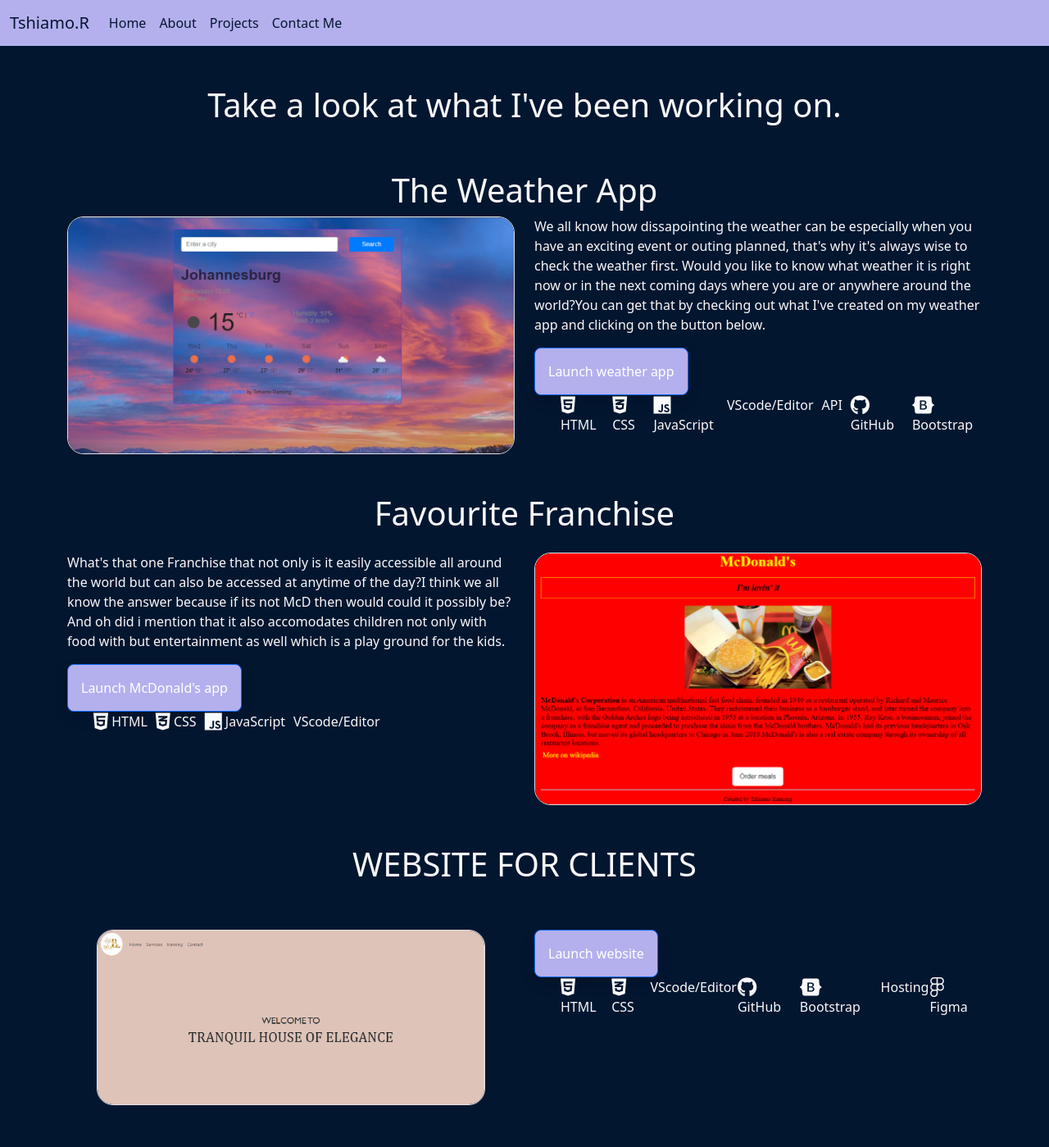
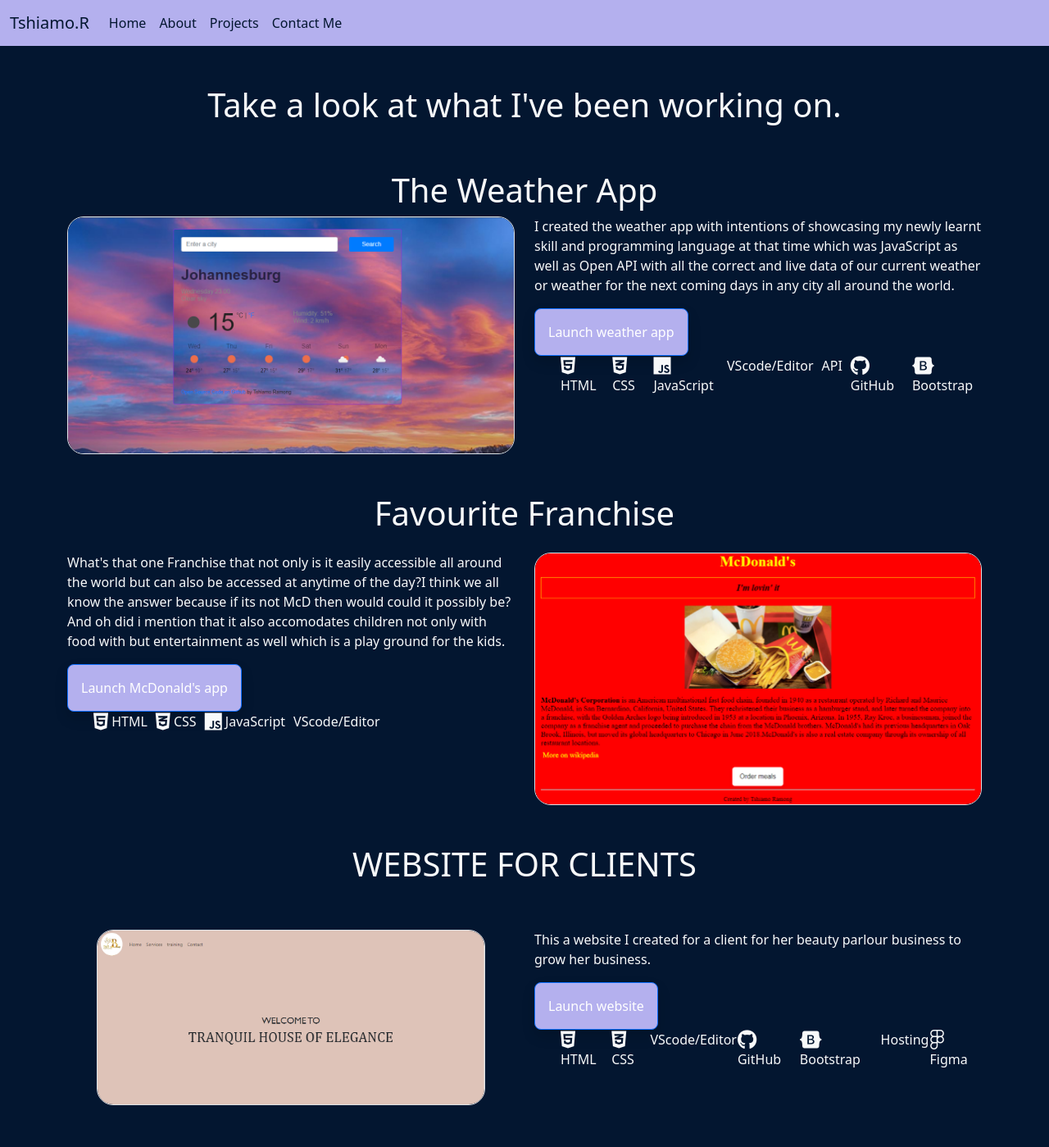
Before and after one commit to Tshia-mo/portfolio-project, a plain HTML site: page projects.html in a window 1280 px wide. Shown: the top 1399 px of the page at 82% size. Drawn offline with nearby package versions, Linux system fonts and the light colour scheme; some icons are missing.

Commit message:
Added some changes

```diff
--- a/projects.html
+++ b/projects.html
@@ -82,12 +82,11 @@
         </div>
         <div class="col-md-6">
           <p>
-            We all know how dissapointing the weather can be especially when you
-            have an exciting event or outing planned, that's why it's always
-            wise to check the weather first. Would you like to know what weather
-            it is right now or in the next coming days where you are or anywhere
-            around the world?You can get that by checking out what I've created
-            on my weather app and clicking on the button below.
+            I created the weather app with intentions of showcasing my newly
+            learnt skill and programming language at that time which was
+            JavaScript as well as Open API with all the correct and live data of
+            our current weather or weather for the next coming days in any city
+            all around the world.
           </p>
           <div class="mt-0">
             <a
@@ -174,6 +173,10 @@
           />
         </div>
         <div class="col-md-6 pt-5">
+          <p>
+            This a website I created for a client for her beauty parlour
+            business to grow her business.
+          </p>
           <div class="mt-0">
             <a
               href="https://tranquil-houseof-elegance.vercel.app"
```
Also changed, not shown: about.html (+3 -1 lines).
